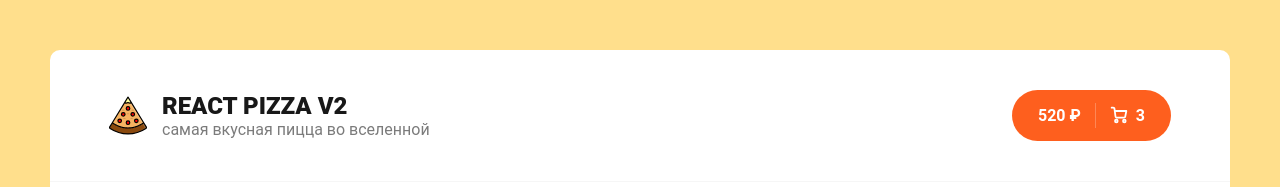
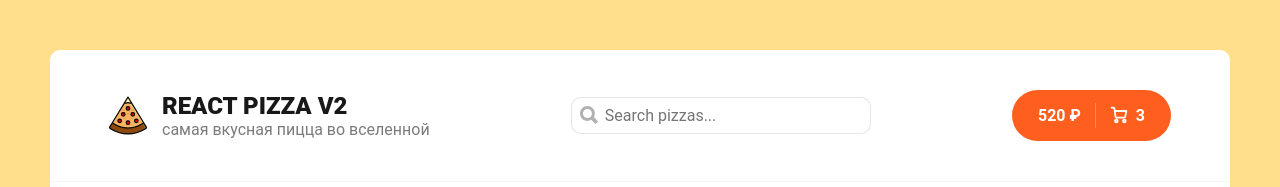
Before and after one commit to zaycevarthur/reactpizzav2, a React (Create React App) app: page / in a window 1280 px wide. Shown: the top 187 px of the page. Built offline with nearby package versions, Linux system fonts and the light colour scheme; no server answers.

Commit message:
added searchBlock

```diff
--- a/src/App.js
+++ b/src/App.js
@@ -1,4 +1,4 @@
-import React from "react";
+import React, { useState } from "react";
 
 import "./scss/app.scss";
 import Header from "./components/Header";
@@ -9,10 +9,11 @@ import NotFound from "./pages/NotFound";
 import { Route, Routes } from "react-router-dom";
 
 function App() {
+  const [searchValue, setSearchValue] = useState("");
   return (
     <div className="App">
       <div className="wrapper">
-        <Header />
+        <Header searchValue={searchValue} setSearchValue={setSearchValue} />
         <div className="content">
           <Routes>
             <Route path="/" element={<Home />} />
--- a/src/components/Header/index.jsx
+++ b/src/components/Header/index.jsx
@@ -2,8 +2,9 @@ import React from "react";
 
 import logoSvg from "../../assets/img/pizza-logo.svg";
 import { Link } from "react-router-dom";
+import Search from "../Search";
 
-function Header() {
+function Header({ searchValue, setSearchValue }) {
   return (
     <div className="header">
       <div className="container">
@@ -16,7 +17,7 @@ function Header() {
             </div>
           </div>
         </Link>
-
+        <Search searchValue={searchValue} setSearchValue={setSearchValue} />
         <div className="header__cart">
           <Link to="/cart" className="button button--cart">
             <span>520 ₽</span>
--- /dev/null
+++ b/src/components/Search/Search.module.scss
@@ -0,0 +1,36 @@
+.root {
+    position: relative;
+}
+.input {
+    border: 1px solid rgba(0,0,0,0.1);
+    padding: 8px 16px;
+    width: 300px;
+    border-radius: 10px;
+    font-size: 16px;
+    padding-left: 33px;
+    &:focus {
+        border: 1px solid rgba(0,0,0,0.2);
+    }
+}
+.icon {
+    width: 24px;
+    height: 24px;
+    opacity: 0.3;
+    position: absolute;
+    top: 6px;
+    left: 6px;
+
+}
+
+.clearIcon {
+    position: absolute;
+    width: 24px;
+    height: 24px;
+    right: 6px;
+    top: 6px;
+    opacity: 0.3;
+    cursor: pointer;
+    &:hover{
+        opacity: 0.8;
+    }
+}
--- /dev/null
+++ b/src/components/Search/index.jsx
@@ -0,0 +1,40 @@
+import React from "react";
+import styles from "./Search.module.scss";
+function Search({ searchValue, setSearchValue }) {
+  return (
+    <div className={styles.root}>
+      <svg
+        className={styles.icon}
+        height="512px"
+        id="Layer_1"
+        version="1.1"
+        viewBox="0 0 512 512"
+        width="512px"
+        xmlns="http://www.w3.org/2000/svg"
+      >
+        <path d="M445,386.7l-84.8-85.9c13.8-24.1,21-50.9,21-77.9c0-87.6-71.2-158.9-158.6-158.9C135.2,64,64,135.3,64,222.9  c0,87.6,71.2,158.9,158.6,158.9c27.9,0,55.5-7.7,80.1-22.4l84.4,85.6c1.9,1.9,4.6,3.1,7.3,3.1c2.7,0,5.4-1.1,7.3-3.1l43.3-43.8  C449,397.1,449,390.7,445,386.7z M222.6,125.9c53.4,0,96.8,43.5,96.8,97c0,53.5-43.4,97-96.8,97c-53.4,0-96.8-43.5-96.8-97  C125.8,169.4,169.2,125.9,222.6,125.9z" />
+      </svg>
+      <input
+        value={searchValue}
+        onChange={(event) => setSearchValue(event.target.value)}
+        className={styles.input}
+        placeholder="Search pizzas..."
+      />
+      {searchValue && (
+        <svg
+          onClick={() => setSearchValue("")}
+          className={styles.clearIcon}
+          height="48"
+          viewBox="0 0 48 48"
+          width="48"
+          xmlns="http://www.w3.org/2000/svg"
+        >
+          <path d="M38 12.83l-2.83-2.83-11.17 11.17-11.17-11.17-2.83 2.83 11.17 11.17-11.17 11.17 2.83 2.83 11.17-11.17 11.17 11.17 2.83-2.83-11.17-11.17z" />
+          <path d="M0 0h48v48h-48z" fill="none" />
+        </svg>
+      )}
+    </div>
+  );
+}
+
+export default Search;
```
